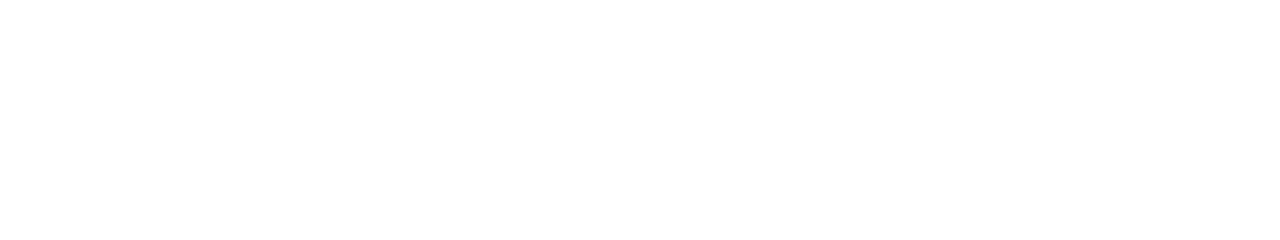
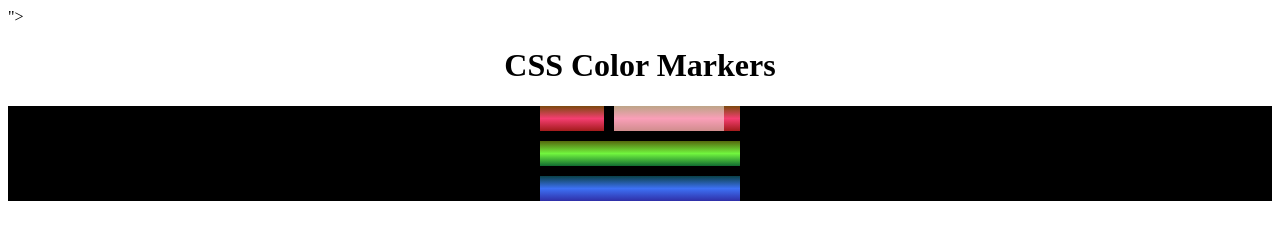
Before and after one commit to CODOTOUSAN/CSS-Colored-Markers, a plain HTML site: page index.html in a window 1280 px wide. Drawn offline with Linux system fonts and the light colour scheme.

Commit message:
adding code

```diff
--- a/index.html
+++ b/index.html
@@ -3,5 +3,21 @@
     <head>
         <title></title>
         <meta charset="utf-8">
-        <meta name="viewport" content="width-devi">
+        <meta name="viewport" content="width-device-width, initial-scale=1.0">
+        <title>Colored Markers</title>
+        <link rel="stylesheet" href="styles.css">">
     </head>
+    <body>
+        <h1>CSS Color Markers</h1>
+        <div class="container">
+          <div class="marker red">
+            <div class="cap"></div>
+            <div class="sleeve"></div>
+          </div>
+          <div class="marker green">
+          </div>
+          <div class="marker blue">
+          </div>
+        </div>
+      </body>
+    </html>
--- a/styles.css
+++ b/styles.css
@@ -10,6 +10,30 @@ h1 {
     height: 25px;
     margin: 10px auto;
   }
-  .one {
-    background-color: rgb(255, 0, 0);
+  .cap {
+    width: 60px;
+    height: 25px;
   }
+
+  .sleeve {
+    width: 110px;
+    height: 25px;
+    background-color: rgba(255, 255, 255, 0.5);
+    border-left: 10px solid black;
+  }
+
+  .cap, .sleeve {
+    display: inline-block;
+  }
+
+  .red {
+    background: linear-gradient(rgb(122, 74, 14), rgb(245, 62, 113), rgb(162, 27, 27));
+  }
+
+  .green {
+    background: linear-gradient(#55680D, #71F53E, #116C31);
+  }
+
+  .blue {
+    background: linear-gradient(hsl(186, 76%, 16%), hsl(223, 90%, 60%), hsl(240, 56%, 42%));
+  }
```
